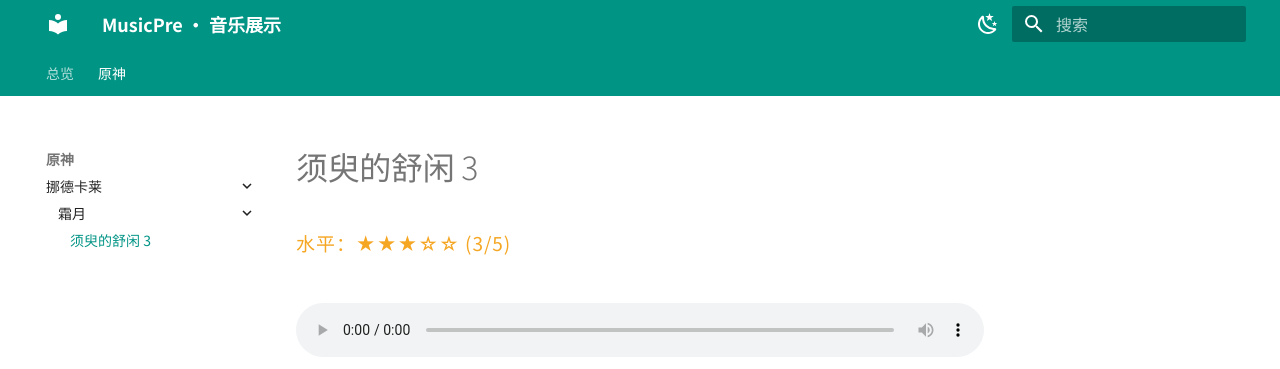
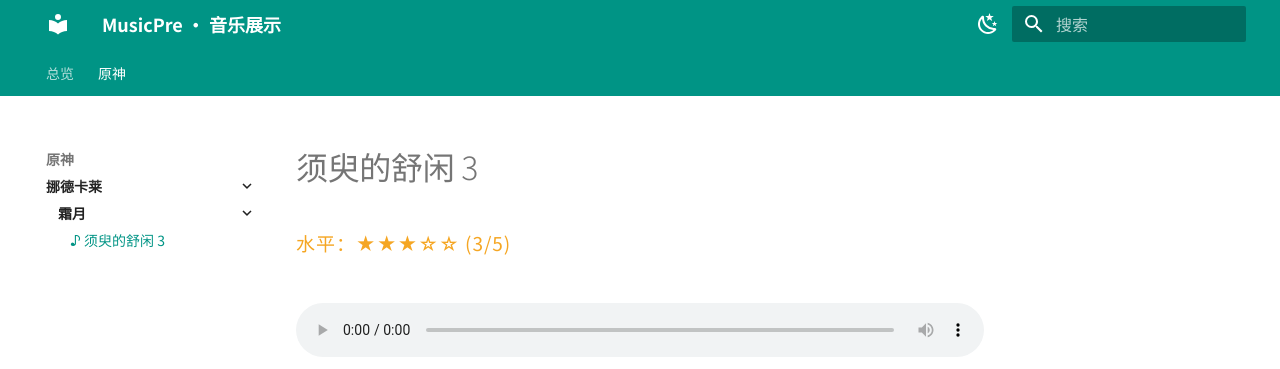
Before and after one commit to XuebaStudy/MusicPre, an MkDocs documentation site: the page built from docs/recordings/311a8a5a417a.md, in a window 1280 px wide. Shown: the top 369 px of the page. Built offline with MkDocs 1.6.1 and Material for MkDocs 9.7.7, drawn with Linux system fonts in a browser that asks for light colours.

Commit message:
update site display

```diff
--- a/docs/stylesheets/extra.css
+++ b/docs/stylesheets/extra.css
@@ -57,3 +57,8 @@
   color: var(--mp-muted);
   margin-bottom: 1rem;
 }
+
+/* 左侧栏：分类加粗，与曲目区分 */
+.md-sidebar--primary .md-nav__item--nested > .md-nav__link {
+  font-weight: 700;
+}
--- a/mkdocs.yml
+++ b/mkdocs.yml
@@ -46,7 +46,7 @@ nav:
   - 原神:
     - 挪德卡莱:
       - 霜月:
-        - 须臾的舒闲 3: recordings/311a8a5a417a.md
+        - ♪ 须臾的舒闲 3: recordings/311a8a5a417a.md
 extra_css:
   - stylesheets/extra.css
 
```
